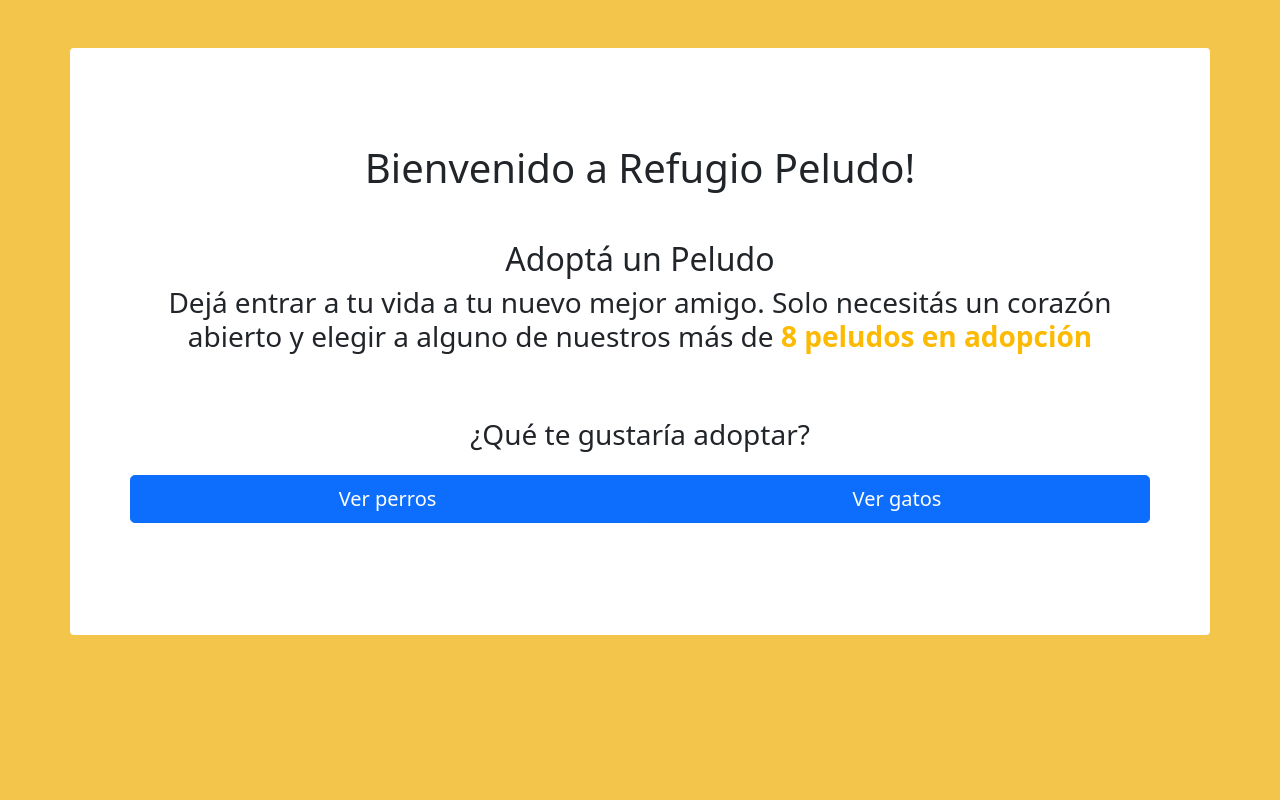
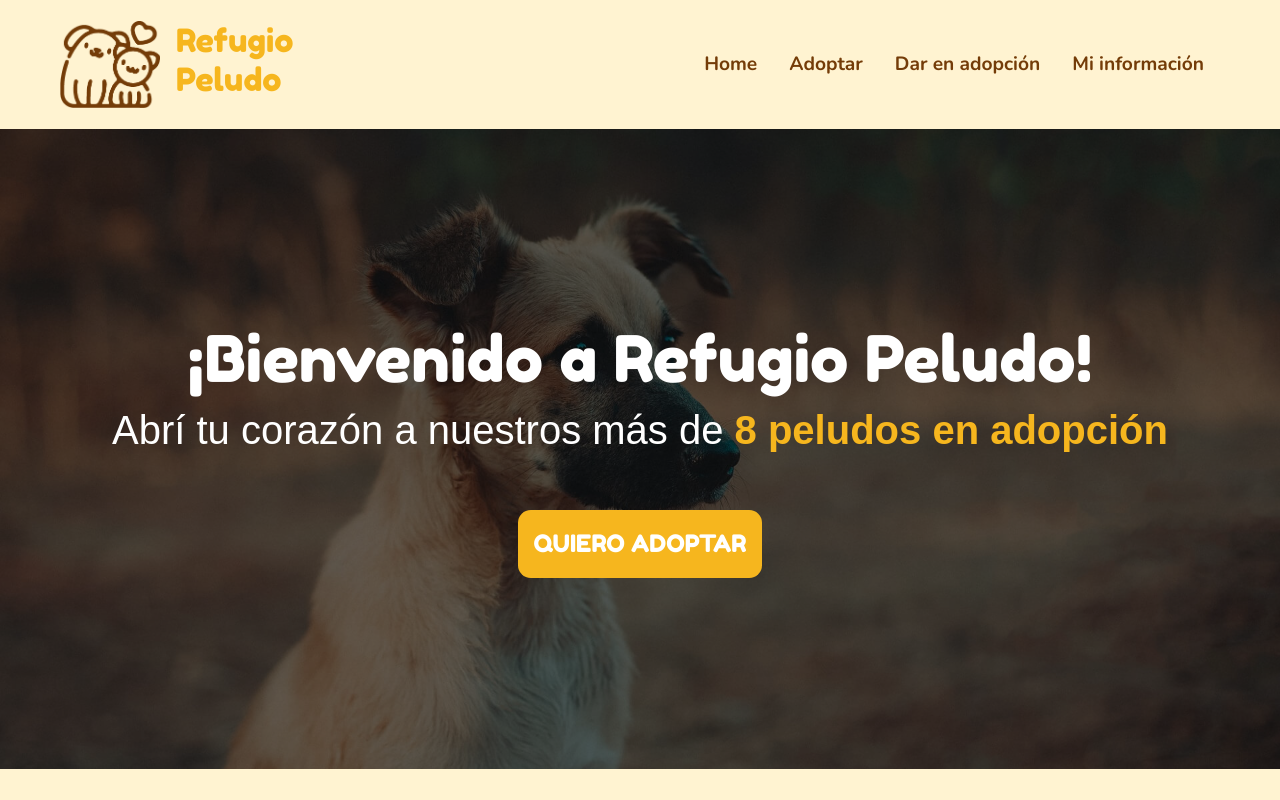
Before and after one commit to hernands/refugioanimal-js, a plain HTML site: page index.html in a window 1280 px wide. Drawn offline with nearby package versions, Linux system fonts and the light colour scheme; a web font is replaced by a local one.

Commit message:
Agregando estilos y organizando carpetas

```diff
--- /dev/null
+++ b/css/styles.css
@@ -0,0 +1,115 @@
+/* Variables Globales  */
+
+:root {
+    /* Colores */
+    --marron: #743C08;
+    --naranja: #F6B61E;
+    --naranjaHover: #e09d00;
+    --crema: #fff3d1;
+    --negro: #000;
+    --blanco: #fff;
+
+    /* Tipografias */
+
+    --titulos: 'Fredoka One', sans-serif;
+    --subtitulos: 'Annie Use Your Telescope', sans-serif;
+    --parrafos: 'Nunito', sans-serif;
+
+}
+
+/* Estilos Globales */
+
+body {
+    background-color: var(--crema);
+    font-family: var(--parrafos);
+    color: var(--marron);
+}
+
+h1,
+h2,
+h3,
+h4,
+h5,
+h6 {
+    font-family: var(--titulos);
+    color: var(--marron);
+}
+
+.headerTitle {
+    color: var(--naranja);
+}
+
+.menuItem {
+    color: var(--marron);
+    font-family: var(--parrafos);
+    font-weight: bold;
+    font-size: 1.2rem;
+    transition: ease-in-out 0.3s;
+}
+
+.menuItem:hover {
+    color: var(--naranja);
+}
+
+.botonLg {
+    background-color: var(--naranja);
+    border: none;
+    border-radius: 0.8rem;
+    font-family: var(--titulos) !important;
+    font-size: 1.5rem;
+    padding: 1rem;
+    transition: transform 0.5s;
+}
+
+.botonLg:hover {
+    background-color: var(--naranjaHover);
+    transform: scale(1.1);
+}
+
+.card-img-top {
+    width: 100%;
+    height: 15vw;
+    object-fit: cover;
+}
+
+.tab-content,
+.contenedorPrincipal,
+.bordeColor {
+    padding: 3rem;
+    border: 3px solid var(--naranja);
+}
+
+.rounded {
+    border-radius: 1.5rem !important;
+}
+
+.formularioRegistro {
+    display: inline-block;
+    width: 50%;
+
+}
+
+/* Estilos Index */
+
+.heroIndex {
+    background-image: url(../img/hero-1.jpg);
+    height: 80vh;
+    background-position: center center;
+    background-repeat: no-repeat;
+    background-size: cover;
+    box-shadow: inset 0 0 0 2000px rgba(0, 0, 0, 0.603);
+}
+
+.heroIndex h1,
+.heroIndex h2 {
+    color: var(--blanco);
+}
+
+.heroIndex h1 {
+    font-size: 4rem;
+}
+
+.heroIndex h2 {
+    font-family: var(--subtitulos);
+    font-size: 2.5rem;
+}
--- a/index.html
+++ b/index.html
@@ -5,92 +5,86 @@
     <meta charset="UTF-8">
     <meta http-equiv="X-UA-Compatible" content="IE=edge">
     <meta name="viewport" content="width=device-width, initial-scale=1.0">
+    <!-- Bootstrap -->
     <link href="https://cdn.jsdelivr.net/npm/bootstrap@5.1.3/dist/css/bootstrap.min.css" rel="stylesheet"
         integrity="sha384-1BmE4kWBq78iYhFldvKuhfTAU6auU8tT94WrHftjDbrCEXSU1oBoqyl2QvZ6jIW3" crossorigin="anonymous">
-    <link rel="stylesheet" href="./styles.css">
-    <title>Refugio Peludo</title>
+    <!-- Google Fonts -->
+    <link rel="preconnect" href="https://fonts.googleapis.com">
+    <link rel="preconnect" href="https://fonts.gstatic.com" crossorigin>
+    <link
+        href="https://fonts.googleapis.com/css2?family=Annie+Use+Your+Telescope&family=Fredoka+One&family=Nunito:wght@400;700&display=swap"
+        rel="stylesheet">
+    <!-- Estilos propios  -->
+    <link rel="stylesheet" href="./css/styles.css">
+    <title>Refugio Peludo - Inicio</title>
 </head>
 
 <body>
 
-    <div class="container my-5 p-5 rounded text-center">
-        <h1 class="my-5">Bienvenido a Refugio Peludo!</h1>
-        <div class="container">
-            <h2>Adoptá un Peludo</h2>
-            <h3>Dejá entrar a tu vida a tu nuevo mejor amigo. Solo necesitás un corazón abierto y elegir a alguno de
-                nuestros más de <span id="cantidadPeludos"></span>
-            </h3>
-            <div class="row my-5 peludosEnAdopcion">
-                <h3 class="mt-3">¿Qué te gustaría adoptar?</h3>
-                <div class="btn-group btn-group-lg my-3" role="group" aria-label="...">
-                    <div href="" class="btn-lg btn btn-primary" id="verPerros">Ver perros</div>
-                    <div href="" class="btn-lg btn btn-primary" id="verGatos">Ver gatos</div>
-                </div>
-                <!-- Tarjetas generadas dinamicamente en el DOM desde main.js -->
-            </div>
-        </div>
+    <header>
+        <nav class="px-5 py-3 navbar navbar-expand-lg navbar-light">
+            <div class="container-fluid">
 
-        <!-- Funcionalidad pendiente
-        <div class="container">
-            <h2>Peludos que ya encontraron un hogar</h2>
-            <h3>Desde <b>2015</b> unimos a más de <strong>300</strong> Peludos con sus nuevas familias.</h3>
-            <div class="row my-5" id="enAdopcion">
-                <div class="col-12 col-md-6  col-lg-3">
-                    <div class="card my-3" style="width: 18rem;">
-                        <img src="./img/dogejpg.webp" class="card-img-top" alt="...">
-                        <div class="card-body">
-                            <h5 class="card-title">Fatiga</h5>
-                            <p class="card-text">Some quick example text to build on the card title and make up the bulk
-                                of the card's content.</p>
-                        </div>
+                <a class="navbar-brand" href="./index.html">
+                    <div class="d-flex align-items-center">
+                        <img src="./img/Recurso 1.png" alt="logo" width="100"
+                            class="d-inline-block align-text-top me-3">
+                        <h2 class="headerTitle">Refugio <br>Peludo</h2>
                     </div>
-                </div>
-                <div class="col-12 col-md-6  col-lg-3">
-                    <div class="card my-3" style="width: 18rem;">
-                        <img src="./img/dogejpg.webp" class="card-img-top" alt="...">
-                        <div class="card-body">
-                            <h5 class="card-title">Betun</h5>
-                            <p class="card-text">Some quick example text to build on the card title and make up the bulk
-                                of the card's content.</p>
-                        </div>
-                    </div>
-                </div>
-                <div class="col-12 col-md-6  col-lg-3">
-                    <div class="card my-3" style="width: 18rem;">
-                        <img src="./img/dogejpg.webp" class="card-img-top" alt="...">
-                        <div class="card-body">
-                            <h5 class="card-title">Salem</h5>
-                            <p class="card-text">Some quick example text to build on the card title and make up the bulk
-                                of the card's content.</p>
-                        </div>
-                    </div>
-                </div>
-                <div class="col-12 col-md-6  col-lg-3">
-                    <div class="card my-3" style="width: 18rem;">
-                        <img src="./img/dogejpg.webp" class="card-img-top" alt="...">
-                        <div class="card-body">
-                            <h5 class="card-title">Filipo</h5>
-                            <p class="card-text">Some quick example text to build on the card title and make up the bulk
-                                of the card's content.</p>
-                        </div>
+                </a>
+
+                <button class="navbar-toggler" type="button" data-bs-toggle="collapse"
+                    data-bs-target="#navbarNavAltMarkup" aria-controls="navbarNavAltMarkup" aria-expanded="false"
+                    aria-label="Toggle navigation">
+                    <span class="navbar-toggler-icon"></span>
+                </button>
+                <div class="collapse navbar-collapse justify-content-end" id="navbarNavAltMarkup">
+                    <div class="navbar-nav">
+                        <a class="nav-link px-3 active" aria-current="page" href="./index.html"> <span
+                                class="menuItem">Home</span></a>
+                        <a class="nav-link px-3" href="./pages/adoptar.html"> <span class="menuItem">Adoptar</span></a>
+                        <a class="nav-link px-3" href="./pages/dar-en-adopcion.html"> <span class="menuItem">Dar en
+                                adopción</span></a>
+                        <a class="nav-link px-3" href="./pages/usuario.html"> <span class="menuItem">Mi
+                                información</span></a>
                     </div>
                 </div>
             </div>
+        </nav>
+    </header>
+
+    <main>
+        <section class="heroIndex">
+            <div class="container text-center h-100 d-flex flex-column justify-content-center">
+                <h1>¡Bienvenido a Refugio Peludo!</h1>
+                <h2>Abrí tu corazón a nuestros más de
+                    <span id="cantidadPeludos">
+                        <!-- Numero dinamico generado en JS -->
+                    </span>
+                </h2>
+                <a href="./pages/adoptar.html">
+                    <div class="btn btn-lg mt-5 btn-primary botonLg">QUIERO ADOPTAR</div>
+                </a>
+            </div>
+        </section>
+        <section class="procesoIndex">
+            <div class="container">
 
 
-            <div class="text-center">
-                <a href="#" class="d-block">
-                    <div class="btn btn-primary btn-lg">Dar un Peludo en adopción</div>
-                </a>
+
             </div>
+        </section>
+        <section></section>
+    </main>
 
-        </div> -->
-    </div>
+    <footer>
+
+    </footer>
 
     <script src="https://cdn.jsdelivr.net/npm/bootstrap@5.1.3/dist/js/bootstrap.bundle.min.js"
         integrity="sha384-ka7Sk0Gln4gmtz2MlQnikT1wXgYsOg+OMhuP+IlRH9sENBO0LRn5q+8nbTov4+1p"
         crossorigin="anonymous"></script>
-    <script src="./main.js"></script>
+    <script src="./js/main.js"></script>
 </body>
 
 </html>
--- a/main.js
+++ b/js/main.js
@@ -1,45 +1,40 @@
+
+
 
 class Peludo {
 
     constructor(nombre, especie, pelaje, edad, porte, imagen) {
 
         this.nombre = nombre.toUpperCase();
-
         this.especie = especie;
-
         this.pelaje = pelaje;
-
         this.edad = edad;
-
         this.porte = porte;
-
         this.imagen = imagen;
+        this.adoptado = false;
 
     };
 
     mostrarPerfil() {
 
         let perfil = `
-
         \nNombre: ${this.nombre}
-
         \nEspecie: ${this.especie}
-
         \nPelaje: ${this.pelaje}
-
         \nEdad: ${this.edad}
-
         \nPorte: ${this.porte}
-
         `;
 
         return perfil;
     };
 
+    adoptar() {
+        this.adoptado = true;
+    };
+
 };
 
 const arrayPeludos = [];
-
 
 function nuevoPeludo(nombre, especie, pelaje, edad, porte, imagen) {
 
@@ -48,29 +43,19 @@ function nuevoPeludo(nombre, especie, pelaje, edad, porte, imagen) {
 };
 
 nuevoPeludo('Fatiga', 'perro', 'pardo', 'adulto', 'mediano', 'https://px.cdn.bigbangnews.com/bigbang/022019/1552084486149.webp?cw=&ch=540&extw=jpg');
-
 nuevoPeludo('Betun', 'perro', 'marron', 'viejito', 'grande', 'https://www.personality-database.com/profile_images/203592.png');
-
 nuevoPeludo('Chems', 'perro', 'beige', 'adulto', 'pequeño', 'https://i.pinimg.com/736x/03/6a/01/036a01687bf6430d12f40a1e611cd840.jpg');
-
 nuevoPeludo('Doge', 'perro', 'mostaza', 'adulto', 'mediano', './img/dogejpg.webp');
-
 nuevoPeludo('Salem', 'gato', 'negro', 'cachorro', 'pequeño', 'https://pbs.twimg.com/profile_images/616367539820589056/h4SNK5g9_400x400.jpg');
-
 nuevoPeludo('Grumpy', 'gato', 'blanco', 'adulto', 'mediano', 'https://imgflip.com/s/meme/Grumpy-Cat.jpg');
-
 nuevoPeludo('Gato con Botas', 'gato', 'naranja', 'adulto', 'pequeño', 'https://i2-prod.mirror.co.uk/incoming/article25609261.ece/ALTERNATES/s615b/0_PUSS-IN-BOOTS.jpg');
-
 nuevoPeludo('Taylor', 'gato', 'atigrado', 'adulto', 'grande', 'https://i.pinimg.com/originals/1b/c2/77/1bc2772104246b7e829ddab4bcb78d14.jpg');
-
-
 
 let cantidadPeludos = document.getElementById("cantidadPeludos");
 
 cantidadPeludos.innerText = `${arrayPeludos.length} peludos en adopción`;
-cantidadPeludos.style.color = "#fcba03";
+cantidadPeludos.style.color = "#F6B61E";
 cantidadPeludos.style.fontWeight = "bold";
-
 
 let contenedorTarjetas = document.querySelector('.peludosEnAdopcion');
 
@@ -110,41 +95,30 @@ function seleccionEspecie(especie) {
     if (especie == "gato") {
 
         const arrayEspecie = arrayPeludos.filter((elem) => (elem.especie == "gato"));
-
         mostrarTarjeta(arrayEspecie);
-
 
     };
 
     if (especie == "perro") {
 
         const arrayEspecie = arrayPeludos.filter((elem) => (elem.especie == "perro"));
-
         mostrarTarjeta(arrayEspecie);
-
 
     }
 
 }
 
+const formularioRegistro = document.getElementById("formularioRegistro");
+const inputNombre = document.querySelector("#nombreUsuario");
+const inputMail = document.querySelector("#mailUsuario");
+const inputTelefono = document.querySelector("#telefonoUsuario");
+const botonRegistro = document.getElementById("botonRegistro");
+
+function prevenirRecarga(e) { e.preventDefault(); }
+
+formularioRegistro.addEventListener('submit', prevenirRecarga());
 
 
-// for (const peludo of arrayPeludos) {
+let usuario = formularioRegistro.children[1].value;
 
-//     let html = `
-//         <div class="card my-3" style="width: 18rem;">
-//             <img src="./img/dogejpg.webp" class="card-img-top" alt="...">
-//             <div class="card-body">
-//                 <h5 class="card-title">Nombre: ${peludo.nombre}</h5>
-//                 <p class="card-text">Edad: ${peludo.edad}</p>
-//                 <p class="card-text">Pelaje: ${peludo.pelaje}</p>
-//                 <p class="card-text">Porte: ${peludo.porte}</p>
-//                 <a href="#" class="btn btn-primary">Adoptar</a>
-//             </div>
-//         </div>
-//     `
-//     let tarjeta = document.createElement('div');
-//     tarjeta.className = "col-12 col-md-6 col-lg-3"
-//     tarjeta.innerHTML = html;
-//     contenedorTarjetas.appendChild(tarjeta);
-// }
+console.log(usuario);
--- a/styles.css
+++ /dev/null
@@ -1,15 +0,0 @@
-body {
-    background-color: #f3c64b;
-
-}
-
-.container {
-    background-color: #fff;
-}
-
-
-.card-img-top {
-    width: 100%;
-    height: 15vw;
-    object-fit: cover;
-}
```
Also changed, not shown: pages/adoptar.html (added, +66 -0 lines), img/Recurso 1.png (added), img/Recurso 2.svg (added), img/Recurso 3.svg (added), img/Recurso 4.png (added), img/Recurso 5.png (added), img/Recurso 6.svg (added), img/hero-1.jpg (added), pages/dar-en-adopcion.html (added), pages/usuario.html (added).
